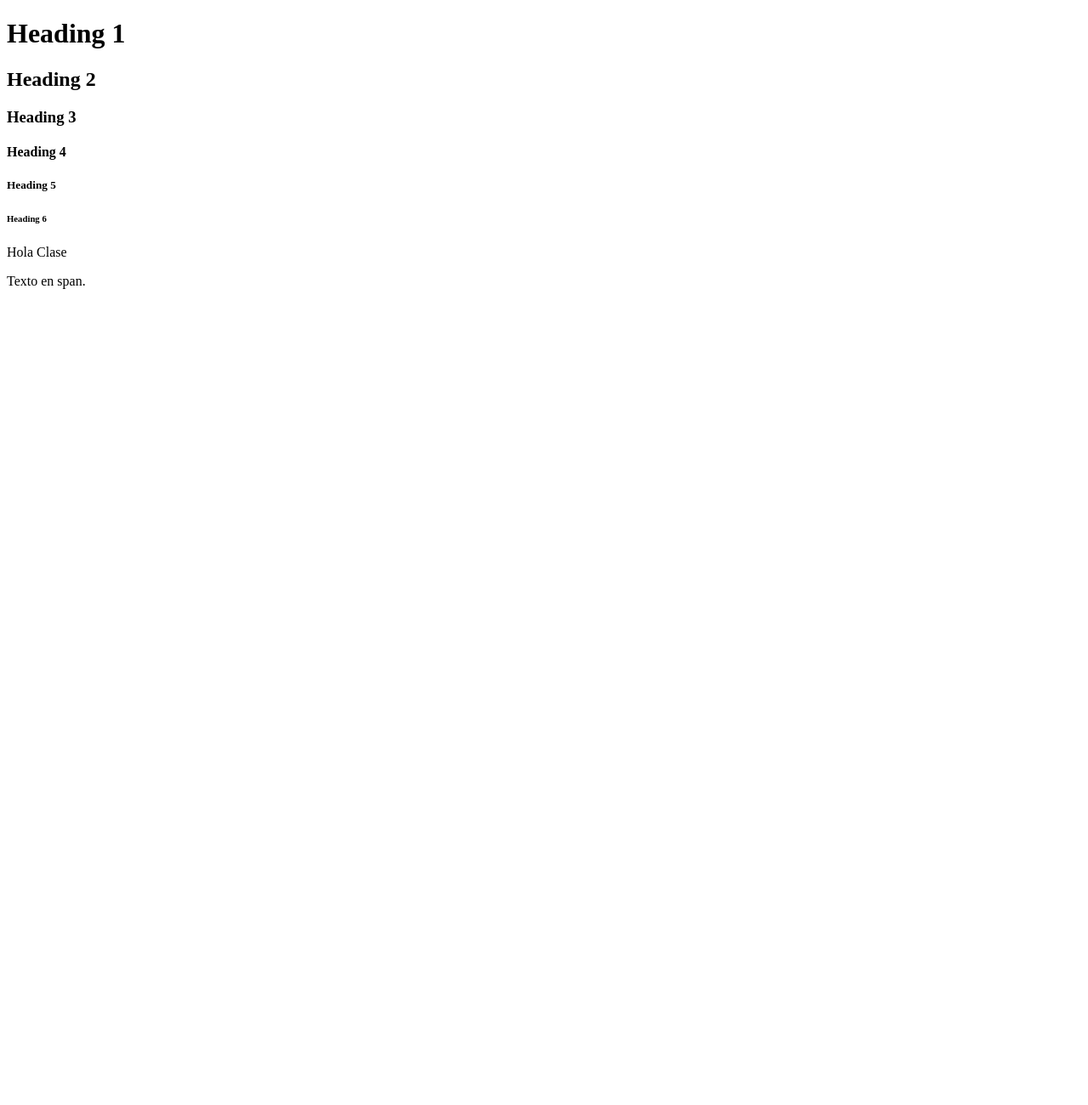
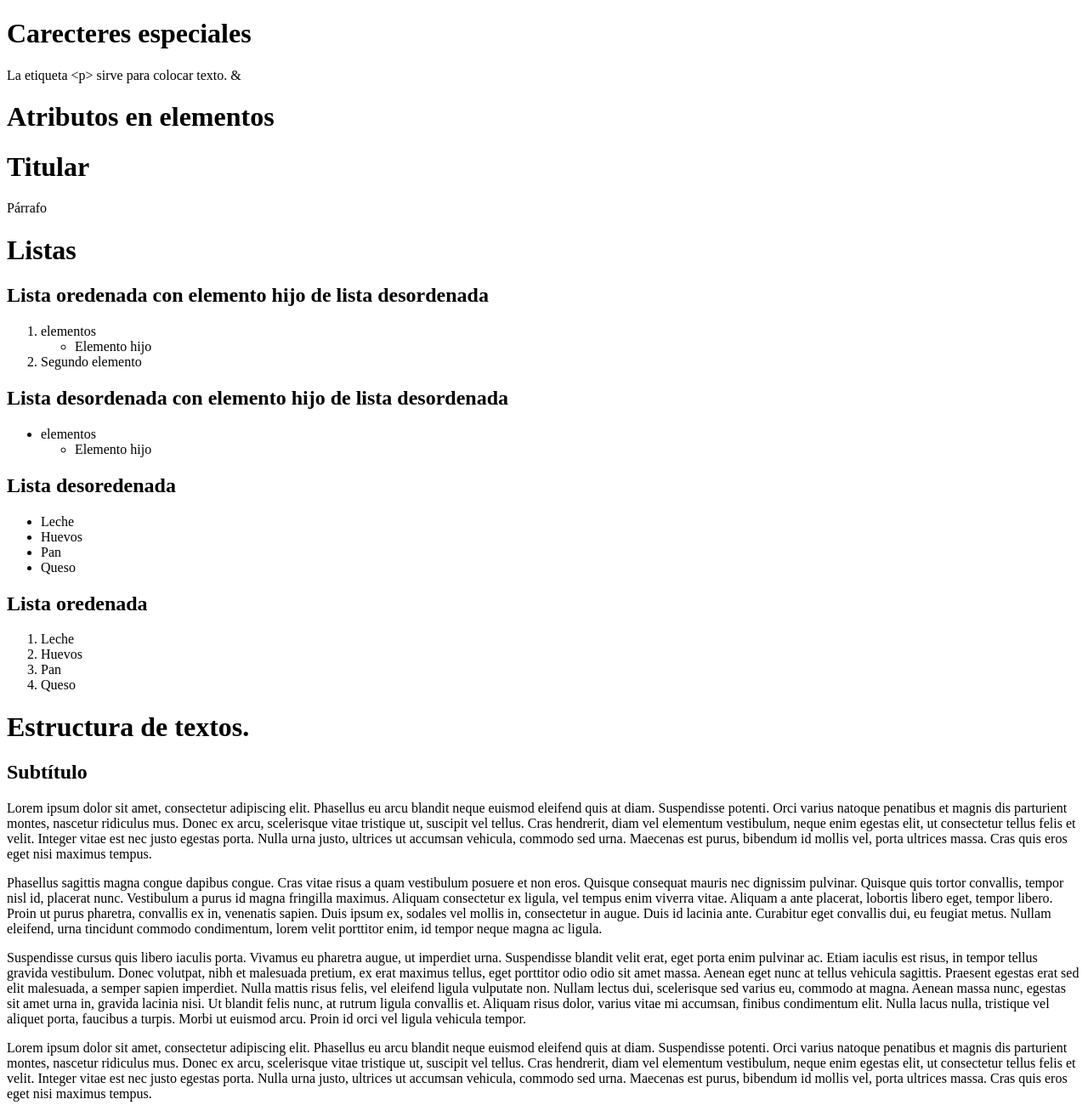
Before and after one commit to MatiasFalero24/tarea01, a plain HTML site: page index.html in a window 1280 px wide. Shown: the whole page at 85% size. Before the commit the page ends 800 px from the top, so only its background shows below. Drawn offline with Linux system fonts and the light colour scheme.

Commit message:
Clase del 25 de mayo - Elementos HTML

```diff
--- a/index.html
+++ b/index.html
@@ -1,18 +1,81 @@
 <!DOCTYPE html>
 <html>
-<head>
-    <title>Otro titulo</title>
+    <head>
+        <!-- Metas -->
+        <meta charset="utf-8" />
+        <!-- Título de la página que se ve en la pestaña. -->
+        <title>Título descriptivo de la página.</title>
+        <!-- Vinculación con otros archivos css y javascript -->
+        <link rel="stylesheet" href="styles/style.css" />
+        <script src="scripts/main.js"></script>
+    </head>
+    <body>
+        <!-- Caracteres especiales-->
+        <h1>Carecteres especiales</h1>
+        <p>La etiqueta &lt;p&gt; sirve para colocar texto. &amp; </p>
 
-</head>
-<body>
-    <h1>Heading 1</h1>
-    <h2>Heading 2</h2>
-    <h3>Heading 3</h3>
-    <h4>Heading 4</h4>
-    <h5>Heading 5</h5>
-    <h6>Heading 6</h6>
-    <p>Hola Clase</p>
-    <span>Texto en span.</span>
-    <script src="scripts/main.js"></script>
-</body>
+        <!-- Atributos en elementos -->
+        <h1>Atributos en elementos</h1>
+        <h1 class="clase">Titular</h1>
+        <p id="cualquier_id">Párrafo</p>
+
+        <!-- Listas -->
+        <h1>Listas</h1>
+        <h2>Lista oredenada con elemento hijo de lista desordenada</h2>
+        <ol>
+            <li>elementos
+                <ul>
+                    <li>Elemento hijo</li>
+                </ul>
+            </li>
+            <li>Segundo elemento</li>
+
+        </ol>
+
+        <h2>Lista desordenada con elemento hijo de lista desordenada</h2>
+        <ul>
+            <li>elementos
+                <ul>
+                    <li>Elemento hijo</li>
+                </ul>
+            </li>
+
+        </ul>
+
+        <h2>Lista desoredenada</h2>
+        <ul>
+            <li>Leche</li>
+            <li>Huevos</li>
+            <li>Pan</li>
+            <li>Queso</li>
+        </ul>
+
+        <h2>Lista oredenada</h2>
+        <ol>
+            <li>Leche</li>
+            <li>Huevos</li>
+            <li>Pan</li>
+            <li>Queso</li>
+        </ol>
+
+        <!-- Caractrísticas de textos -->
+        <h1>Estructura de textos.</h1>
+        <h2>Subtítulo</h2>
+
+        <!-- Lorem ipsum -->
+        <p>Lorem ipsum dolor sit amet, consectetur adipiscing elit. Phasellus eu arcu blandit neque euismod eleifend quis at diam. Suspendisse potenti. Orci varius natoque penatibus et magnis dis parturient montes, nascetur ridiculus mus. Donec ex arcu, scelerisque vitae tristique ut, suscipit vel tellus. Cras hendrerit, diam vel elementum vestibulum, neque enim egestas elit, ut consectetur tellus felis et velit. Integer vitae est nec justo egestas porta. Nulla urna justo, ultrices ut accumsan vehicula, commodo sed urna. Maecenas est purus, bibendum id mollis vel, porta ultrices massa. Cras quis eros eget nisi maximus tempus.</p>
+
+        <p>Phasellus sagittis magna congue dapibus congue. Cras vitae risus a quam vestibulum posuere et non eros. Quisque consequat mauris nec dignissim pulvinar. Quisque quis tortor convallis, tempor nisl id, placerat nunc. Vestibulum a purus id magna fringilla maximus. Aliquam consectetur ex ligula, vel tempus enim viverra vitae. Aliquam a ante placerat, lobortis libero eget, tempor libero. Proin ut purus pharetra, convallis ex in, venenatis sapien. Duis ipsum ex, sodales vel mollis in, consectetur in augue. Duis id lacinia ante. Curabitur eget convallis dui, eu feugiat metus. Nullam eleifend, urna tincidunt commodo condimentum, lorem velit porttitor enim, id tempor neque magna ac ligula.</p>
+
+        <p>Suspendisse cursus quis libero iaculis porta. Vivamus eu pharetra augue, ut imperdiet urna. Suspendisse blandit velit erat, eget porta enim pulvinar ac. Etiam iaculis est risus, in tempor tellus gravida vestibulum. Donec volutpat, nibh et malesuada pretium, ex erat maximus tellus, eget porttitor odio odio sit amet massa. Aenean eget nunc at tellus vehicula sagittis. Praesent egestas erat sed elit malesuada, a semper sapien imperdiet. Nulla mattis risus felis, vel eleifend ligula vulputate non. Nullam lectus dui, scelerisque sed varius eu, commodo at magna. Aenean massa nunc, egestas sit amet urna in, gravida lacinia nisi. Ut blandit felis nunc, at rutrum ligula convallis et. Aliquam risus dolor, varius vitae mi accumsan, finibus condimentum elit. Nulla lacus nulla, tristique vel aliquet porta, faucibus a turpis. Morbi ut euismod arcu. Proin id orci vel ligula vehicula tempor.</p>
+
+        <span>Lorem ipsum dolor sit amet, consectetur adipiscing elit. Phasellus eu arcu blandit
+        neque euismod eleifend quis at diam. Suspendisse potenti. Orci varius natoque penatibus
+        et magnis dis parturient montes, nascetur ridiculus mus. Donec ex arcu, scelerisque
+        vitae tristique ut, suscipit vel tellus. Cras hendrerit, diam vel elementum vestibulum,
+        neque enim egestas elit, ut consectetur tellus felis et velit. Integer vitae est
+        nec justo egestas porta. Nulla urna justo, ultrices ut accumsan vehicula, commodo
+        sed urna. Maecenas est purus, bibendum id mollis vel, porta ultrices massa. Cras
+        quis eros eget nisi maximus tempus.</span>
+    </body>
 </html>
--- a/scripts/main.js
+++ /dev/null
@@ -1 +0,0 @@
-console.log('hola');
```
